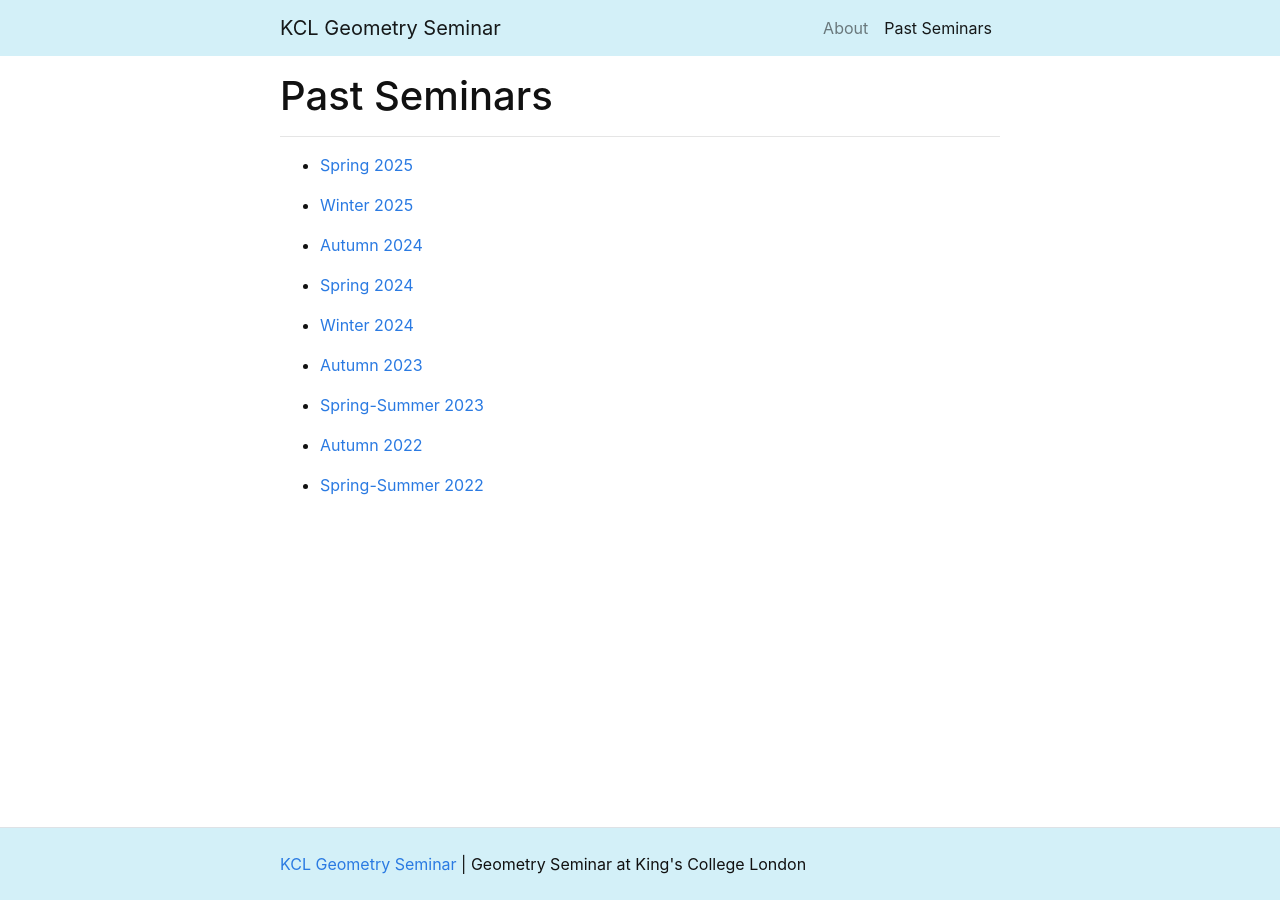
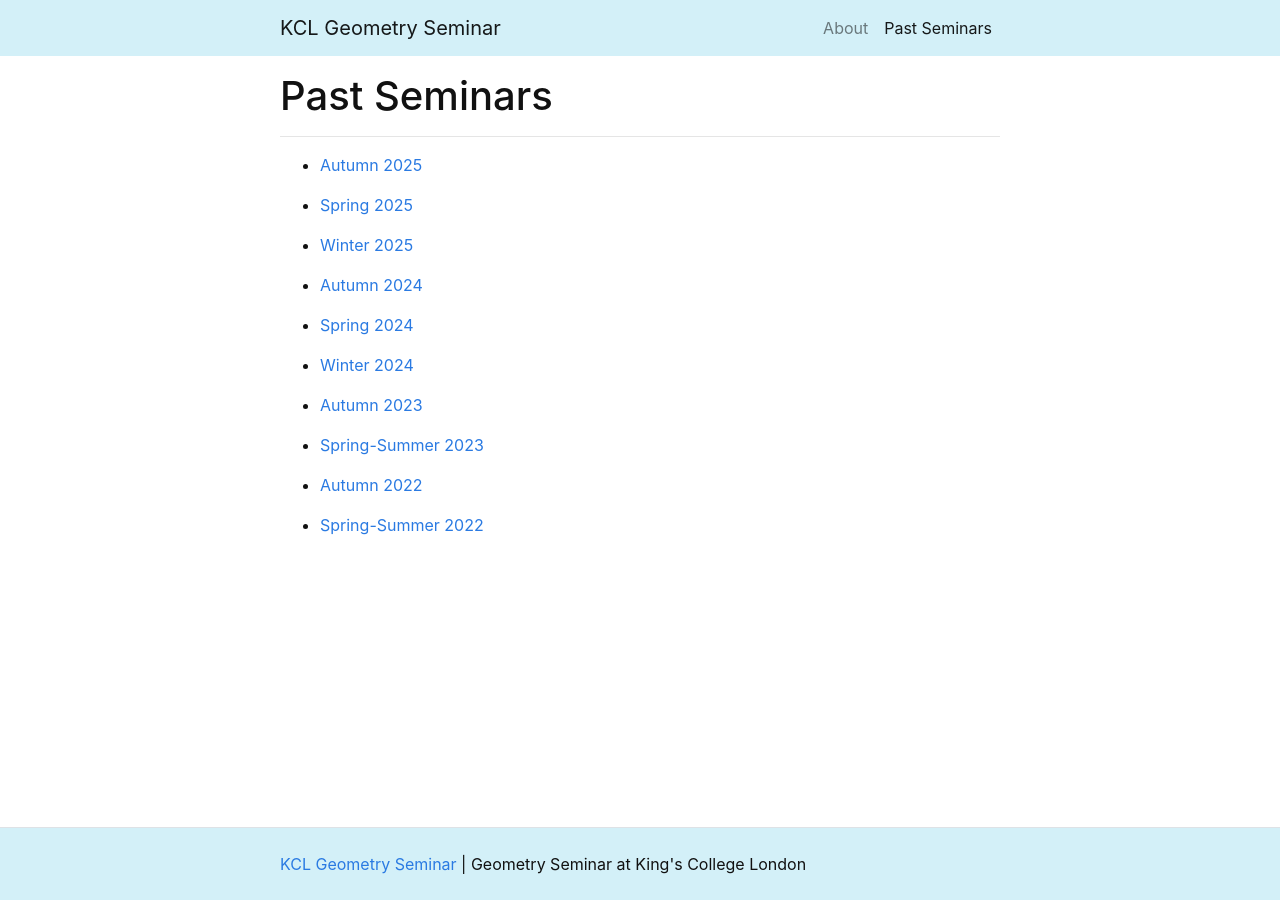
Before and after one commit to kcl-geometry-seminar/kcl-geometry-seminar.github.io, a Jekyll site: the page built from pages/past.md, in a window 1280 px wide. Built offline with Jekyll 4.4.1, drawn with Linux system fonts in a browser that asks for light colours; a script that is not in the unit is left out.

Commit message:
Add link to Autumn 2025 in past.md

```diff
--- a/pages/past.md
+++ b/pages/past.md
@@ -5,6 +5,8 @@ nav_order: 2
 ---
 
 ----------------------------------------------------------------
+* [Autumn 2025](pages/a2025)
+
 * [Spring 2025](spring2025.md)
 
 * [Winter 2025](winter2025.md)
```
